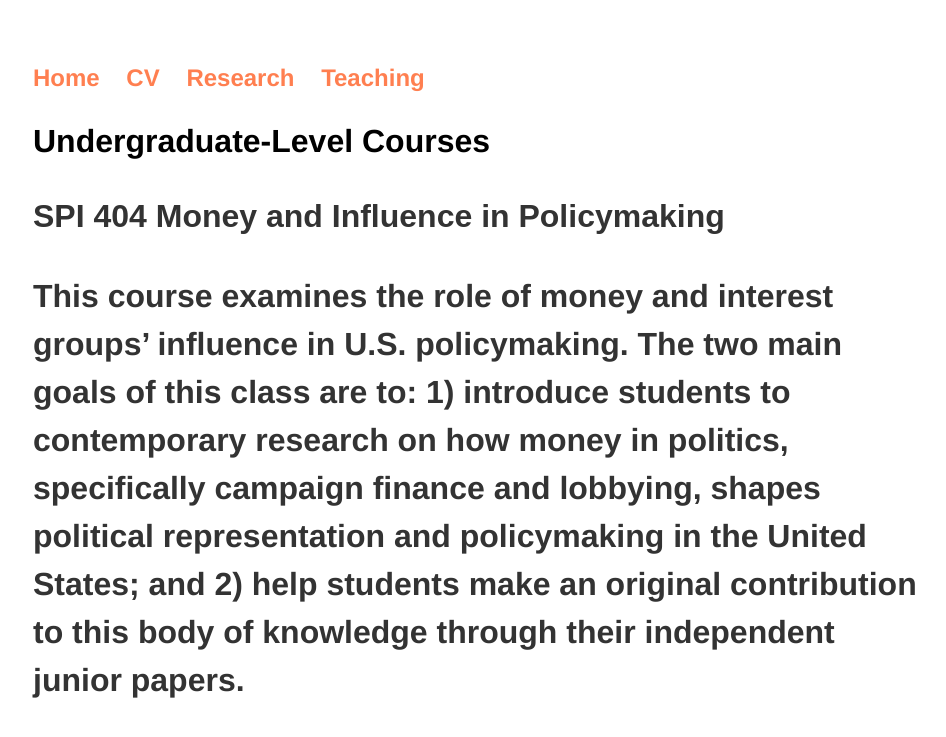
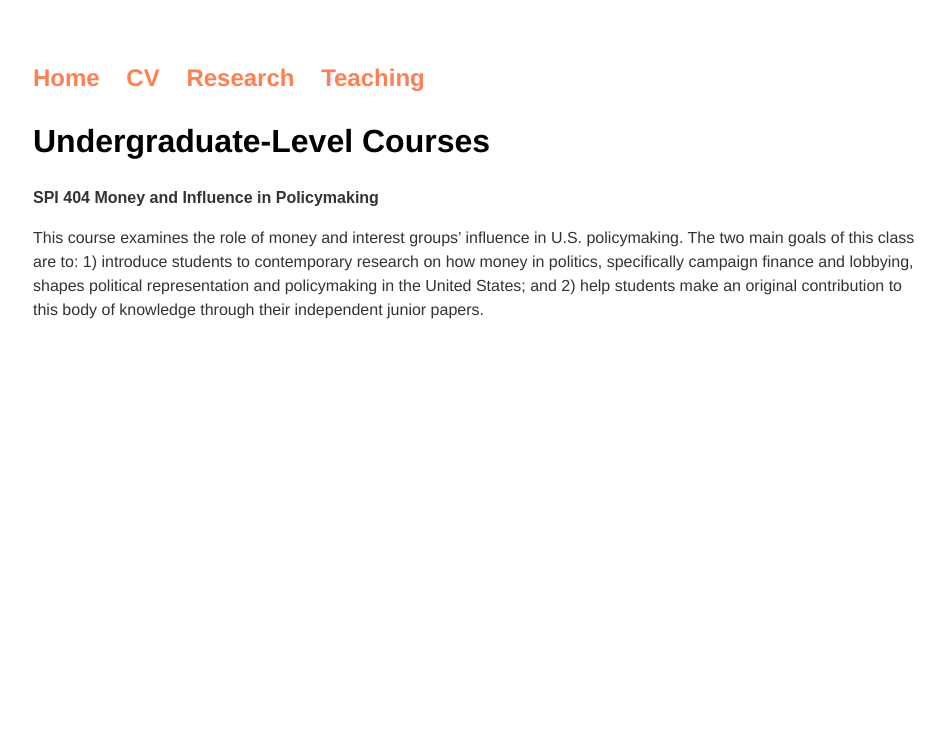
Before and after one commit to zhaoliresearch/zhaoliresearch.github.io, a Jekyll site: the page built from teaching/index.html, in a window 1280 px wide. Shown: the top 737 px of the page, without its empty margins (159-1105 px from the left). Built offline with Jekyll 4.4.1, drawn with Linux system fonts in a browser that asks for light colours.

```diff
--- a/teaching/index.html
+++ b/teaching/index.html
@@ -3,7 +3,7 @@ layout: default
 title: Zhao Li, Ph.D.
 ---
 <div class="blurb">
-  <h2>Undergraduate-Level Courses</b2>
+  <h2>Undergraduate-Level Courses</h2>
   <p><b style="font-family:arial">SPI 404 Money and Influence in Policymaking</b></p>
   <p>This course examines the role of money and interest groups’ influence in U.S. policymaking. The two main goals of this class are to: 1) introduce students to contemporary research on how money in politics, specifically campaign
 finance and lobbying, shapes political representation and policymaking in the United States; and 2) help students make an original contribution to this body of knowledge through their independent junior papers.</p>
```
